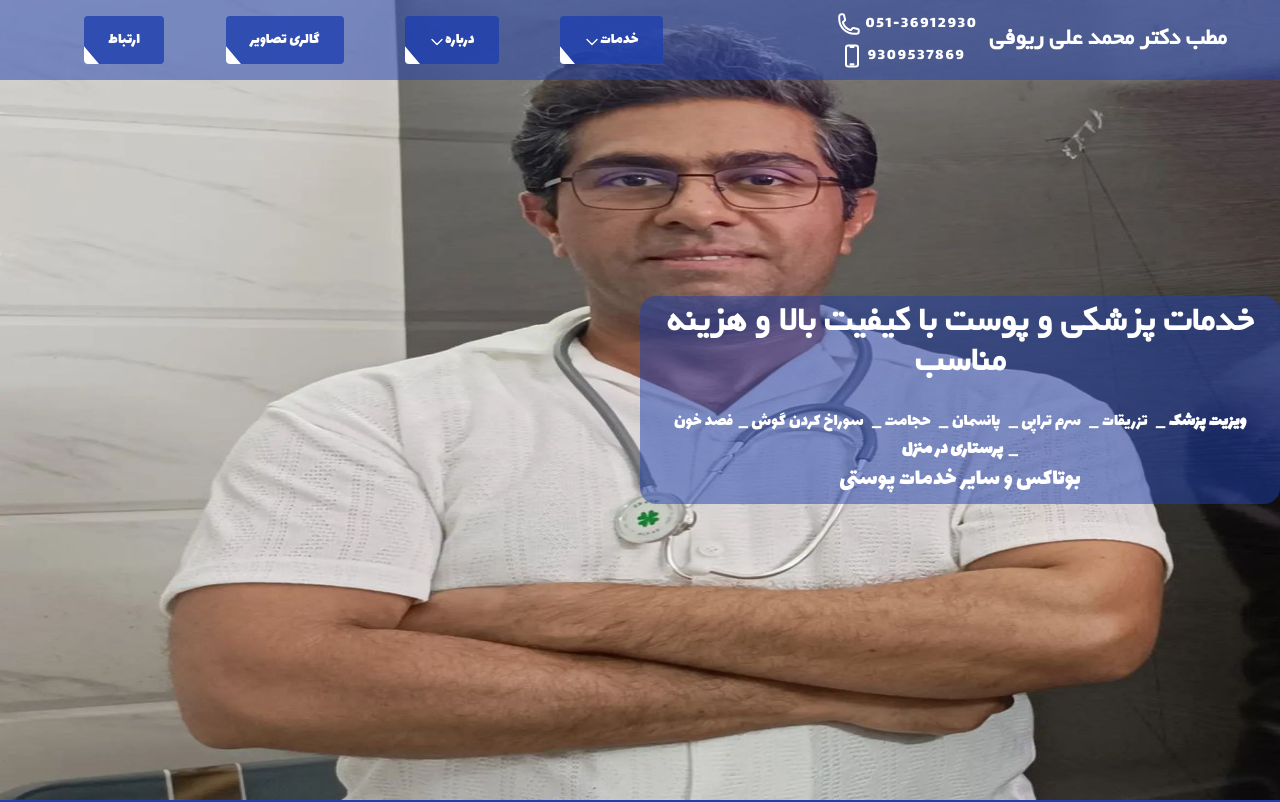
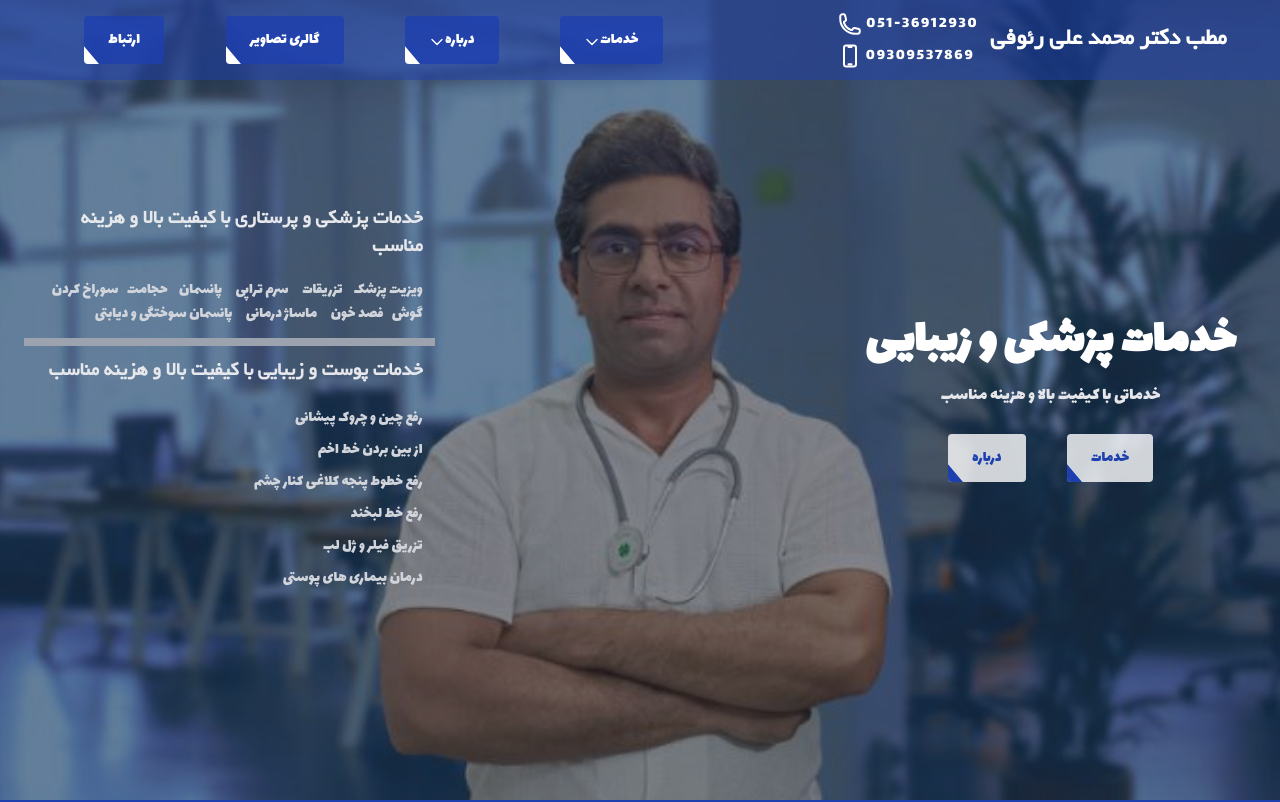
Before and after one commit to HOoMAN-Hadi/Dr-MohammadAliRaufi, a website: page src/index.html in a window 1280 px wide. Shown: the top 802 px of the page. Drawn offline with Linux system fonts and the light colour scheme.

Commit message:
hero section update

```diff
--- a/src/index.html
+++ b/src/index.html
@@ -46,7 +46,7 @@
     >
       <div id="name" class="w-1/3 flex gap-3 items-center">
         <a href="#home" class="text-white text-2xl font-bold font-byekan"
-          >مطب دکتر محمد علی ریوفی</a
+          >مطب دکتر محمد علی رئوفی</a
         >
         <div id="numbers" class="tracking-widest">
           <p class="flex text-left">
@@ -66,8 +66,8 @@
               />
             </svg>
           </p>
-          <p class="flex mr-3 mt-2">
-            9309537869
+          <p class="flex mr-1 mt-2">
+            09309537869
             <svg
               xmlns="http://www.w3.org/2000/svg"
               fill="none"
@@ -231,23 +231,84 @@
       </ul>
     </nav>
     <!-- Hero Section -->
+
     <section
-      id="home"
-      class="hero bg-[length:1400px_100vh] bg-no-repeat bg-left flex items-center text-center text-white"
-      style="
-        background-image: url('../assets/images/photo_2024-09-25_16-43-58.jpg');
-      "
+      class="relative bg-gray-800 h-screen flex items-center justify-center"
     >
-      <div class="w-1/2 bg-blue-800 bg-opacity-50 rounded-2xl p-2">
-        <h1 class="text-4xl font-bold mb-6 font-byekan">
-          خدمات پزشکی و پوست با کیفیت بالا و هزینه مناسب
-        </h1>
-        <p class="text-lg">
-          <span class="font-bold">ویزیت پزشک</span> _&nbsp; تزریقات _&nbsp; سرم
-          تراپی _&nbsp; پانسمان _&nbsp; حجامت _&nbsp; سوراخ کردن گوش _&nbsp;فصد
-          خون _&nbsp;<span class="font-bold">پرستاری در منزل</span>
-        </p>
-        <h2 class="text-2xl">بوتاکس و سایر خدمات پوستی</h2>
+      <img
+        src="../assets/images/bg3.jpg"
+        alt="Background"
+        class="absolute inset-0 object-cover w-full h-full opacity-50"
+      />
+
+      <div
+        class="container mx-auto flex justify-between items-center relative z-10 w-full px-6"
+      >
+        <!-- بخش header -->
+        <div id="header" class="flex flex-col w-1/3 items-center text-center">
+          <h1 class="text-5xl text-white font-bold mb-4">
+            خدمات پزشکی و زیبایی
+          </h1>
+          <p class="text-lg text-gray-200 mb-6">
+            خدماتی با کیفیت بالا و هزینه مناسب
+          </p>
+          <div class="flex w-1/2 justify-between text-gray-900">
+            <a
+              href="#_"
+              class="relative inline-flex items-center justify-start px-6 py-3 overflow-hidden font-medium transition-all bg-white bg-opacity-80 rounded hover:bg-blue-800 group"
+            >
+              <span
+                class="w-48 h-48 rounded rotate-[-40deg] bg-blue-800 absolute bottom-0 left-0 -translate-x-full ease-in-out duration-500 transition-all translate-y-full mb-9 ml-9 group-hover:ml-0 group-hover:mb-32 group-hover:translate-x-0"
+              ></span>
+              <span
+                class="relative w-full text-left text-blue-800 transition-colors duration-300 ease-in-out group-hover:text-white"
+                >خدمات</span
+              >
+            </a>
+            <a
+              href="#_"
+              class="relative inline-flex items-center justify-start px-6 py-3 overflow-hidden font-medium transition-all bg-white bg-opacity-80 rounded hover:bg-blue-800 group"
+            >
+              <span
+                class="w-48 h-48 rounded rotate-[-40deg] bg-blue-800 absolute bottom-0 left-0 -translate-x-full ease-in-out duration-500 transition-all translate-y-full mb-9 ml-9 group-hover:ml-0 group-hover:mb-32 group-hover:translate-x-0"
+              ></span>
+              <span
+                class="relative w-full text-left text-blue-800 transition-colors duration-300 ease-in-out group-hover:text-white"
+                >درباره</span
+              >
+            </a>
+          </div>
+        </div>
+
+        <!-- بخش خدمات پوست و پزشکی -->
+        <div class="w-1/3">
+          <div class="grid grid-cols-1 divide-y-8 divide-gray-400">
+            <div class="p-3">
+              <h2 class="text-xl font-bold text-gray-200 font-byekan mb-4">
+                خدمات پزشکی و پرستاری با کیفیت بالا و هزینه مناسب
+              </h2>
+              <p class="text-gray-300">
+                ویزیت پزشک&nbsp;&nbsp; تزریقات &nbsp;&nbsp; سرم تراپی
+                &nbsp;&nbsp; پانسمان &nbsp;&nbsp;حجامت&nbsp;&nbsp;سوراخ کردن
+                گوش&nbsp;&nbsp;فصد خون &nbsp;&nbsp; ماساژ درمانی &nbsp;&nbsp;
+                پانسمان سوختگی و دیابتی
+              </p>
+            </div>
+            <div class="p-3">
+              <h2 class="text-xl font-bold text-gray-200 font-byekan mb-4">
+                خدمات پوست و زیبایی با کیفیت بالا و هزینه مناسب
+              </h2>
+              <p class="text-gray-300 leading-8">
+                رفع چین و چروک پیشانی <br />
+                از بین بردن خط اخم <br />
+                رفع خطوط پنجه کلاغی کنار چشم <br />
+                رفع خط لبخند <br />
+                تزریق فیلر و ژل لب <br />
+                درمان بیماری های پوستی
+              </p>
+            </div>
+          </div>
+        </div>
       </div>
     </section>
 
@@ -467,16 +528,16 @@
     </section>
 
     <!-- About Section -->
-    <section id="about" class="bg-gray-200 py-20">
-      <div class="container mx-auto text-center">
-        <h2 class="text-4xl font-bold mb-8">About Dr. Smith</h2>
+    <section id="aboutDoctorSection" class="bg-gray-300">
+      <div class="container mx-auto text-center text-gray-600">
+        <h2 class="text-4xl font-bold mb-8">درباره دکتر محمد علی رئوفی</h2>
         <p class="text-xl mb-6">
-          Dr. Smith is a board-certified physician with over 20 years of
-          experience in the medical field. He is dedicated to providing
-          personalized care using the latest medical advancements and a
-          compassionate approach.
+          فارغ التحصیل 1383 کارمند دانشگاه علوم پزشکی مشهد سابقه 20 سال خدمت در
+          مراکز بهداشت و اورژانس بیمارستانها سابقه مدیریت در واحد بیماریهای مرکز
+          بهداشت
         </p>
       </div>
+      <img class="w-full" src="../assets/images/About.jpg" alt="About Doctor" />
     </section>
 
     <!-- Gallery Section -->
--- a/src/script.js
+++ b/src/script.js
@@ -125,20 +125,20 @@ beutyServ.addEventListener("click", function () {
   }
 });
 
-// Array of image URLs
-const images = [
-  "../assets/images/photo_2024-09-25_01-22-12.jpg",
-  "../assets/images/photo_2024-09-25_16-43-58.jpg",
-];
+// // Array of image URLs
+// const images = [
+//   "../assets/images/photo_2024-09-25_01-22-12.jpg",
+//   "../assets/images/photo_2024-09-25_16-43-58.jpg",
+// ];
 
-let currentIndex = 0;
+// let currentIndex = 0;
 
-// Function to change the background image
-function changeBackgroundImage() {
-  const section = document.getElementById("home");
-  currentIndex = (currentIndex + 1) % images.length; // Cycle through the images
-  section.style.backgroundImage = `url(${images[currentIndex]})`;
-}
+// // Function to change the background image
+// function changeBackgroundImage() {
+//   const section = document.getElementById("home");
+//   currentIndex = (currentIndex + 1) % images.length; // Cycle through the images
+//   section.style.backgroundImage = `url(${images[currentIndex]})`;
+// }
 //کارت های خدمات زیبایی
 
 // Data for all three cards (images and h3 text)
@@ -280,7 +280,7 @@ cardData.forEach((card, index) => {
 });
 
 // Change background every 5 seconds (5000 ms)
-setInterval(changeBackgroundImage, 5000);
+// setInterval(changeBackgroundImage, 5000);
 
 // // Slider Functionality
 // const slider = $.getElementById("slider");
```
Also changed, not shown: assets/images/About.jpg (renamed from assets/images/photo_2024-09-25_16-46-20.jpg), assets/images/bg1.jpg (added), assets/images/bg2.jpg (added), assets/images/bg3.jpg (added), assets/images/bg4.jpg (added), assets/images/home page.jpg (added), assets/images/photo_2024-09-25_16-43-58.jpg (deleted), src/output.css.
